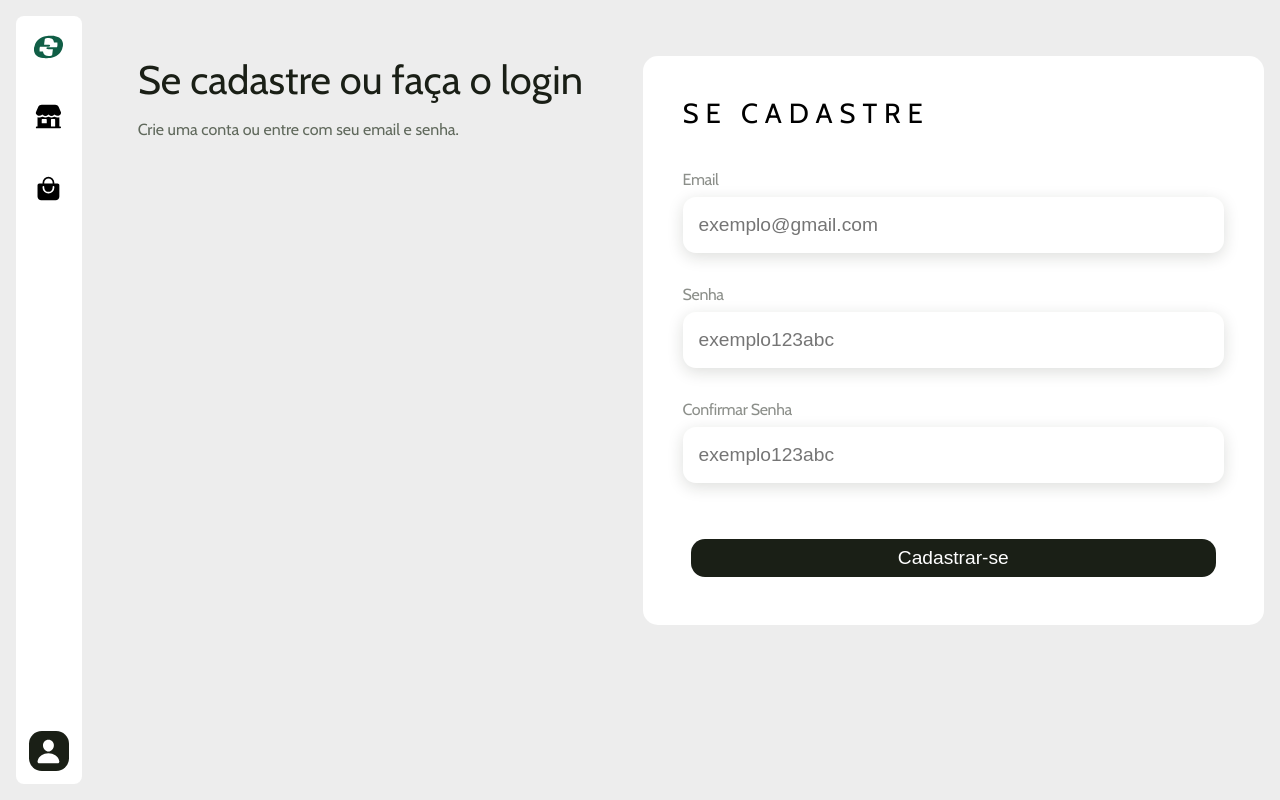
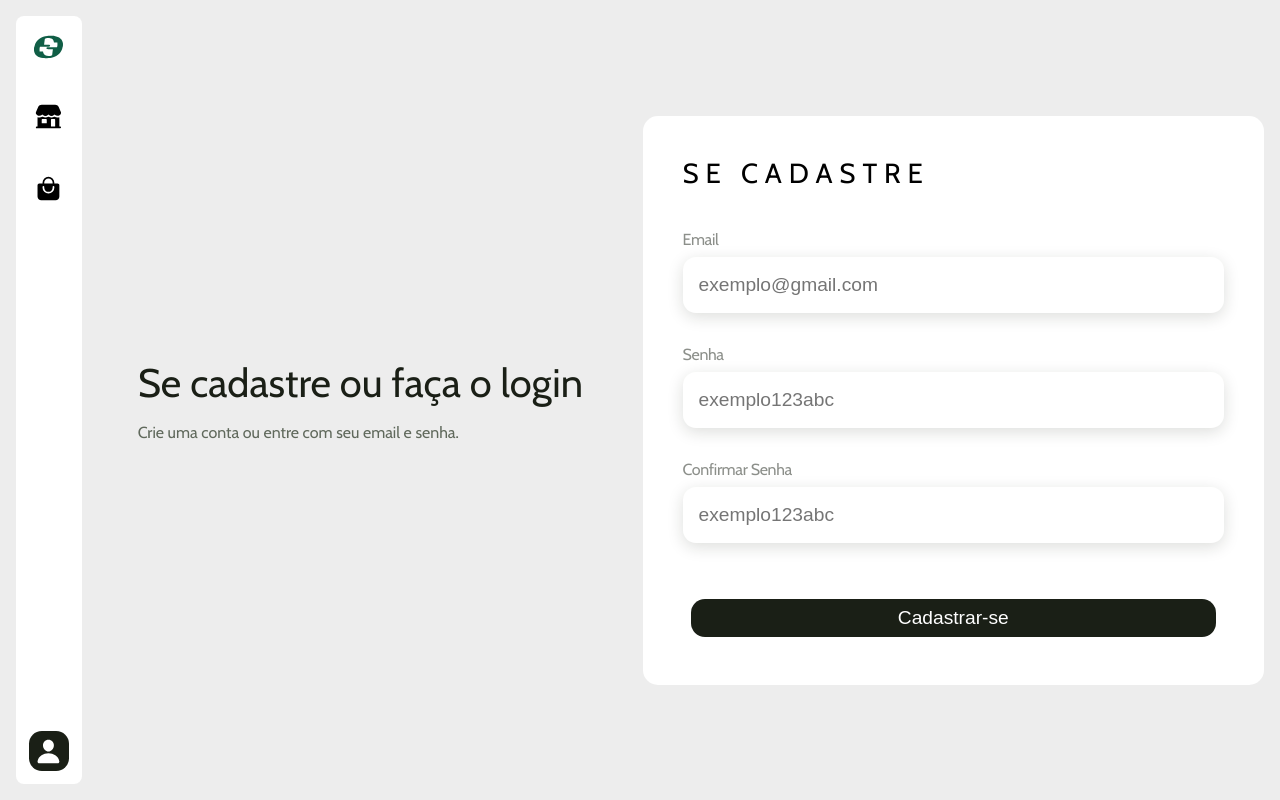
Before and after one commit to gabriel-tomas/ecommerce-tecstore, a Next.js app: page /profile in a window 1280 px wide. Built offline with nearby package versions, Linux system fonts and the light colour scheme.

Commit message:
feature: align center profile items

```diff
--- a/src/containers/Profile/styled.ts
+++ b/src/containers/Profile/styled.ts
@@ -2,13 +2,16 @@ import styled, { css } from 'styled-components';
 
 export const Container = styled.section`
   margin-block: 2.5rem;
-  display: flex;
-  gap: 2rem;
   max-width: 1200px;
   margin-inline: auto;
+  display: flex;
+  align-items: center;
+  gap: 2rem;
 
   header {
     width: 80%;
+    align-self: center;
+
     h1 {
       ${({ theme }) => css`
         color: ${theme.colors.dark};
```
